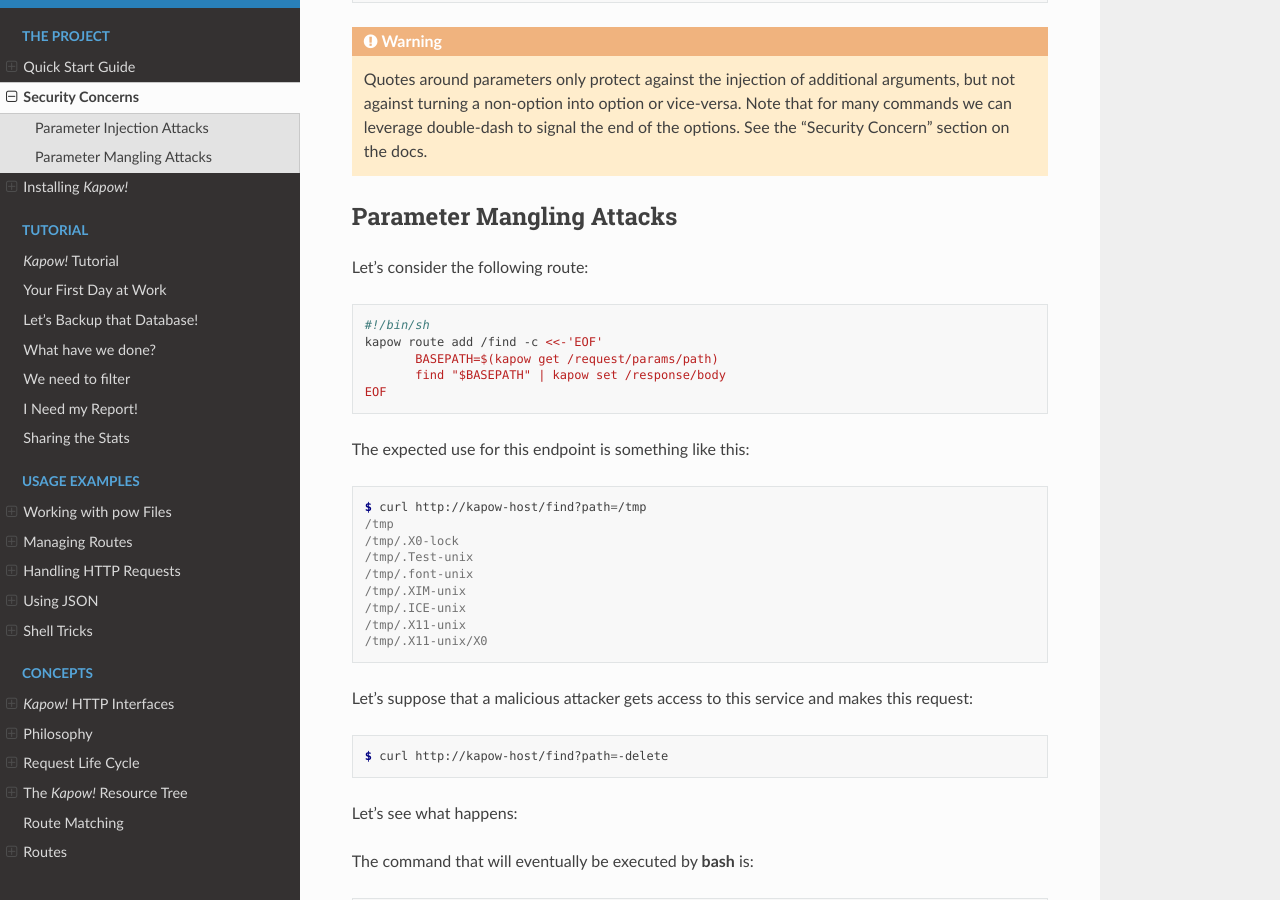
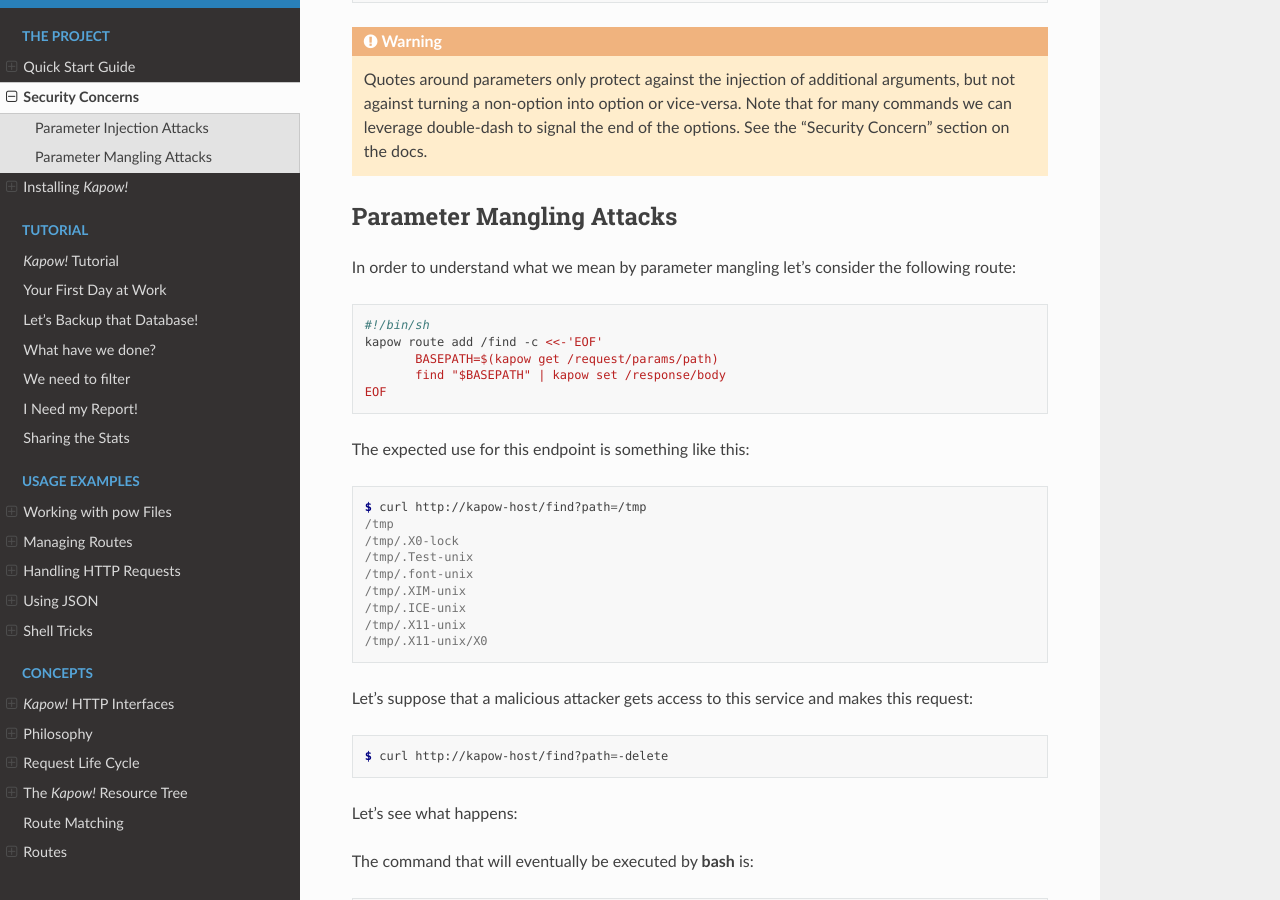
Before and after one commit to BBVA/kapow, a Sphinx documentation site: the page built from docs/source/the_project/security.rst, in a window 1280 px wide and 900 px high, scrolled down 1095 px. Built offline with Sphinx 7.4.7 and the Read the Docs theme 2.0.0, drawn with Linux system fonts in a browser that asks for light colours.

Commit message:
doc: Clarify parameter mangling example.

```diff
--- a/docs/source/the_project/security.rst
+++ b/docs/source/the_project/security.rst
@@ -65,7 +65,8 @@
 Parameter Mangling Attacks
 --------------------------
 
-Let's consider the following route:
+In order to understand what we mean by parameter mangling let's
+consider the following route:
 
 .. code-block:: bash
 
```
